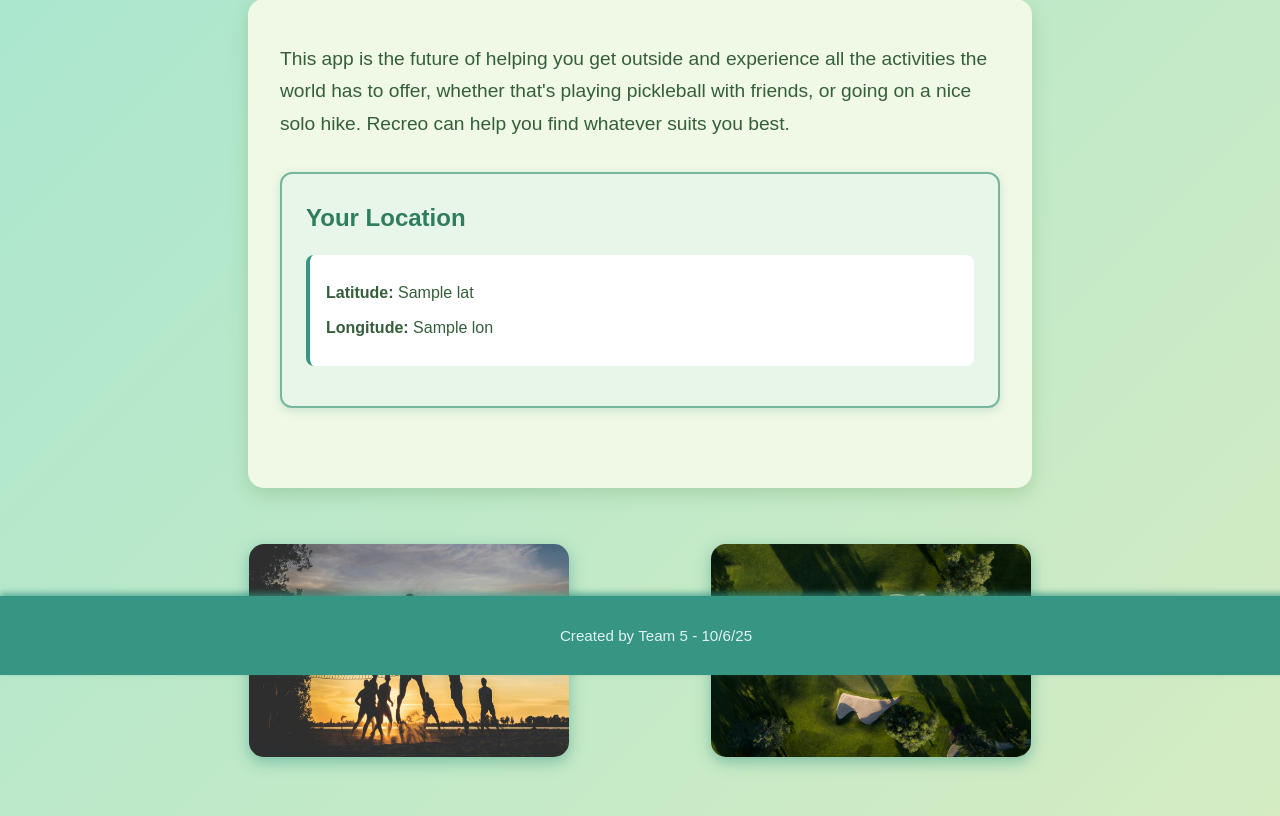
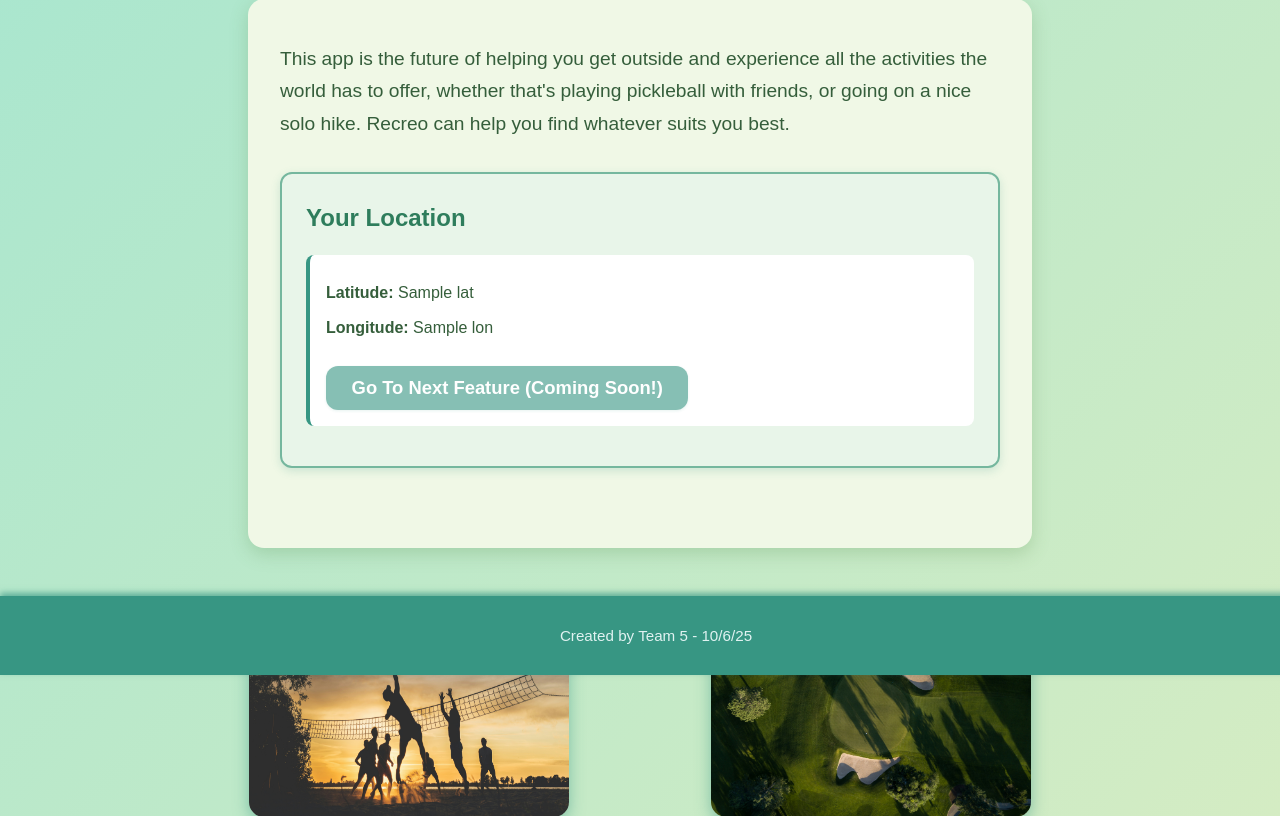
Before and after one commit to JPotter-CS/UCCS-CS4300-fall2025-Team-5, a Django app: template myproject/home/templates/index.html in a window 1280 px wide. Shown: the part 125-941 px from the top of the page. Run offline with Django 5.2, Linux system fonts and the light colour scheme; the template is opened without the code that fills it: most values are stand-ins (such as "Sample title", 1, 10 or a date in 2020).

Commit message:
Added Button to Link to Activity Page Once Location is gathered

```diff
--- a/myproject/home/static/styles.css
+++ b/myproject/home/static/styles.css
@@ -211,3 +211,18 @@ button:active {
 .header-right {
     width: 44px; /* Keeps title centered even if nothing in right */
 }
+
+.activity-btn {
+    margin-top: 1rem;
+    background-color: #379683;
+    color: #fff;
+    border: none;
+    padding: 0.7rem 1.6rem;
+    border-radius: 12px;
+    font-weight: bold;
+    font-size: 1.15rem;
+    cursor: not-allowed; /* temporarily disables it */
+    opacity: 0.6;
+    box-shadow: 0 1px 3px rgba(55, 150, 131, 0.2);
+    transition: background-color 0.3s ease;
+}
--- a/myproject/home/templates/index.html
+++ b/myproject/home/templates/index.html
@@ -41,10 +41,12 @@
             <div class="location-display">
                 <p><strong>Latitude:</strong> {{ coords.lat }}</p>
                 <p><strong>Longitude:</strong> {{ coords.lon }}</p>
+                <button class="activity-btn" disabled>Go To Next Feature (Coming Soon!)</button>
             </div>
             {% else %}
             <p class="no-location">No location saved yet.</p>
             {% endif %}
+
         </div>
     </main>
 
```
